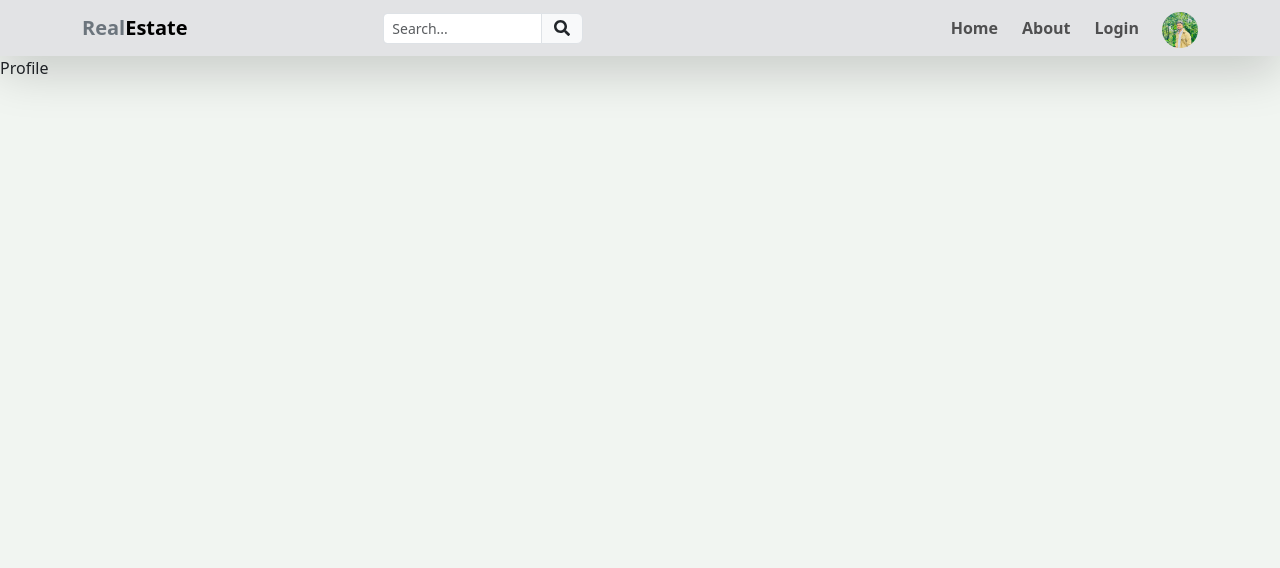
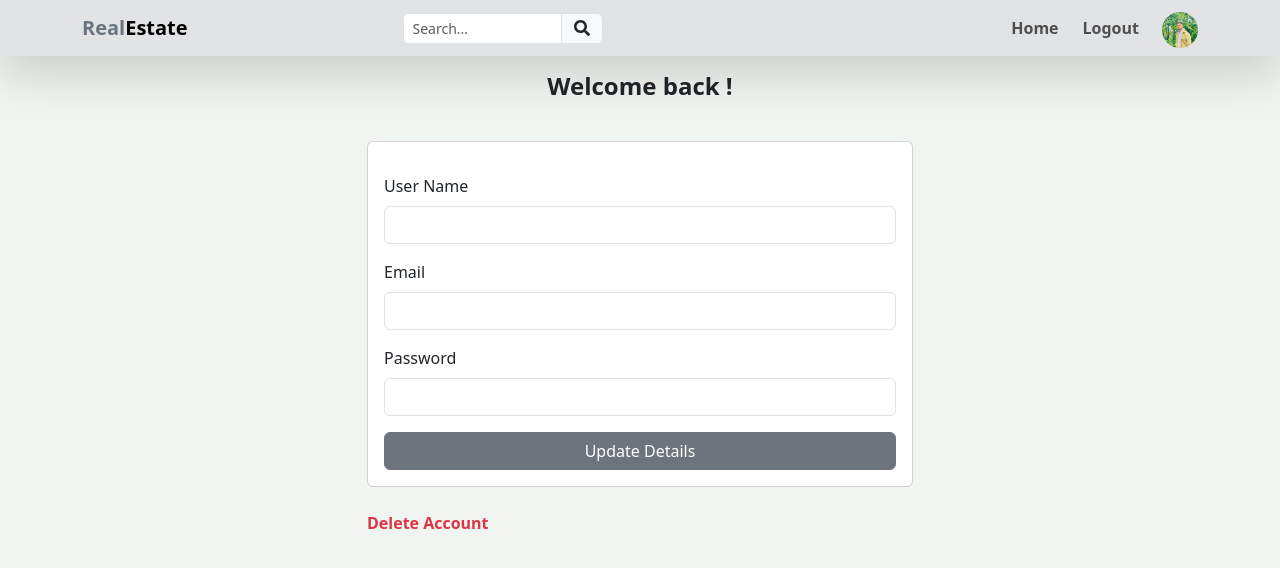
Before and after one commit to Bishes7/real-estate_frontend, a React (Vite) app: page /profile in a window 1280 px wide. Shown: the top 568 px of the page. Built offline with nearby package versions, Linux system fonts and the light colour scheme; sample sign-in values are in the browser's storage.

Commit message:
completed profile page ui

```diff
--- a/src/components/Header.jsx
+++ b/src/components/Header.jsx
@@ -6,11 +6,26 @@ import InputGroup from "react-bootstrap/InputGroup";
 import Nav from "react-bootstrap/Nav";
 
 import Navbar from "react-bootstrap/Navbar";
-import { Link } from "react-router-dom";
-import { useSelector } from "react-redux";
+import { Link, useNavigate } from "react-router-dom";
+import { useDispatch, useSelector } from "react-redux";
 import img from "../assets/bishes.JPG";
+import { useLogoutMutation } from "../slices/usersApiSlice";
+import { logout } from "../slices/authSlice";
 
 const Header = () => {
+  const dispatch = useDispatch();
+  const navigate = useNavigate();
+
+  const [logOutApi] = useLogoutMutation();
+  const handleLogOut = async () => {
+    try {
+      await logOutApi().unwrap();
+      dispatch(logout());
+      navigate("/login");
+    } catch (error) {
+      console.log(error);
+    }
+  };
   const { userInfo } = useSelector((state) => state.auth);
   return (
     <Navbar expand="md" bg="secondary-subtle" className="shadow-lg  p-2">
@@ -36,17 +51,16 @@ const Header = () => {
             </InputGroup>
           </Form>
           <Nav className="fw-bold gap-2 ms-auto ">
-            <Nav.Link as={Link} to="/home">
+            <Nav.Link as={Link} to="/">
               Home
-            </Nav.Link>
-            <Nav.Link as={Link} to="/about">
-              About
-            </Nav.Link>
-            <Nav.Link as={Link} to="/login">
-              Login
             </Nav.Link>
 
             {userInfo ? (
+              <>
+                <Nav.Link as={Link} to="/login" onClick={handleLogOut}>
+                  Logout
+                </Nav.Link>
+
                 <Nav.Link as={Link} to="/profile">
                   <img
                     src={img}
@@ -60,8 +74,16 @@ const Header = () => {
                     }}
                   />
                 </Nav.Link>
+              </>
             ) : (
-              <Nav.Link as={Link} to="/login"></Nav.Link>
+              <>
+                <Nav.Link as={Link} to="/about">
+                  About
+                </Nav.Link>
+                <Nav.Link as={Link} to="/login">
+                  Login
+                </Nav.Link>
+              </>
             )}
           </Nav>
         </Navbar.Collapse>
--- a/src/pages/Profile.jsx
+++ b/src/pages/Profile.jsx
@@ -1,7 +1,80 @@
-import React from "react";
+import React, { useState } from "react";
+import { Loader } from "../components/ui/Loader";
+import FormContainer from "../components/FormContainer";
+import { Button, Card, Form } from "react-bootstrap";
+import { useSelector } from "react-redux";
 
 const Profile = () => {
-  return <div>Profile</div>;
+  const [userName, setUserName] = useState("");
+  const [email, setEmail] = useState("");
+  const [password, setPassword] = useState("");
+
+  const { userInfo } = useSelector((state) => state.auth);
+  console.log(userInfo);
+
+  const handleSubmit = async (e) => {
+    e.preventDefault();
+  };
+
+  return (
+    <div>
+      <h4 className="fw-bold my-3 text-center">
+        Welcome back {userInfo.user.userName} !{" "}
+      </h4>
+      <FormContainer>
+        <Card className="my-4">
+          <Form className="p-3" onSubmit={handleSubmit}>
+            <Form.Group controlId="userName" className="my-3">
+              <Form.Label>User Name</Form.Label>
+              <Form.Control
+                name="userName"
+                type="text"
+                autoComplete="off"
+                value={userName}
+                onChange={(e) => setUserName(e.target.value)}
+              />
+            </Form.Group>
+            <Form.Group controlId="email" className="my-3">
+              <Form.Label>Email</Form.Label>
+              <Form.Control
+                name="email"
+                type="email"
+                autoComplete="off"
+                value={email}
+                onChange={(e) => setEmail(e.target.value)}
+              />
+            </Form.Group>
+
+            <Form.Group controlId="password" className="my-3">
+              <Form.Label>Password</Form.Label>
+              <Form.Control
+                name="password"
+                type="password"
+                autoComplete="off"
+                value={password}
+                onChange={(e) => setPassword(e.target.value)}
+              />
+            </Form.Group>
+
+            <Button
+              variant="secondary"
+              type="submit"
+              className="w-100"
+              // disabled={isLoading}
+            >
+              Update Details
+            </Button>
+            {/* {isLoading && <Loader />} */}
+          </Form>
+        </Card>
+        <div>
+          <span className="text-danger fw-bold cursor-pointer">
+            Delete Account
+          </span>
+        </div>
+      </FormContainer>
+    </div>
+  );
 };
 
 export default Profile;
--- a/src/slices/usersApiSlice.js
+++ b/src/slices/usersApiSlice.js
@@ -18,7 +18,15 @@ export const usersApiSlice = apiSlice.injectEndpoints({
         body: data,
       }),
     }),
+
+    logout: builder.mutation({
+      query: () => ({
+        url: `${AUTH_URL}/logout`,
+        method: "POST",
+      }),
+    }),
   }),
 });
 
-export const { useSignUpMutation, useLoginMutation } = usersApiSlice;
+export const { useSignUpMutation, useLoginMutation, useLogoutMutation } =
+  usersApiSlice;
```
Lines whose indentation alone changed are shown as unchanged.
